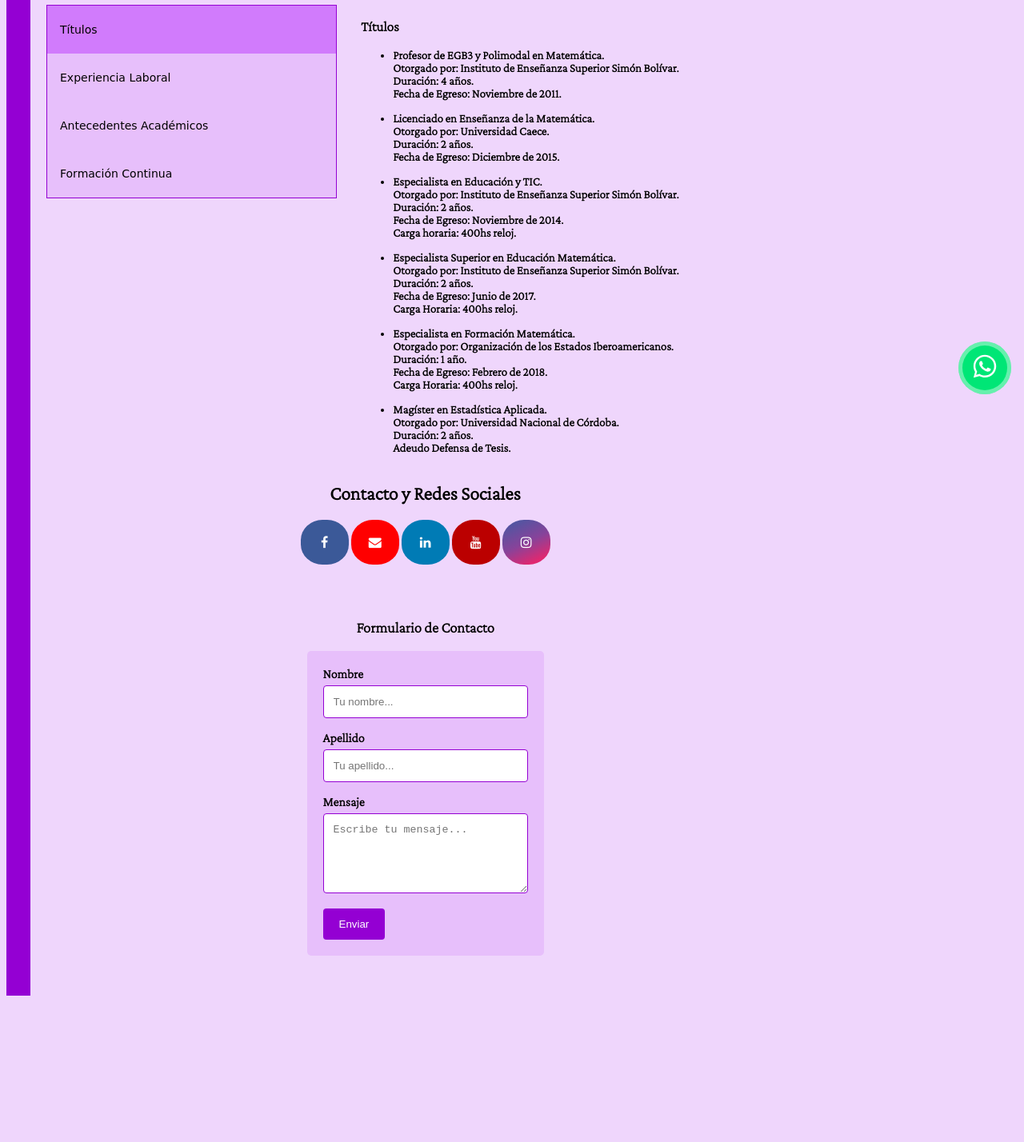
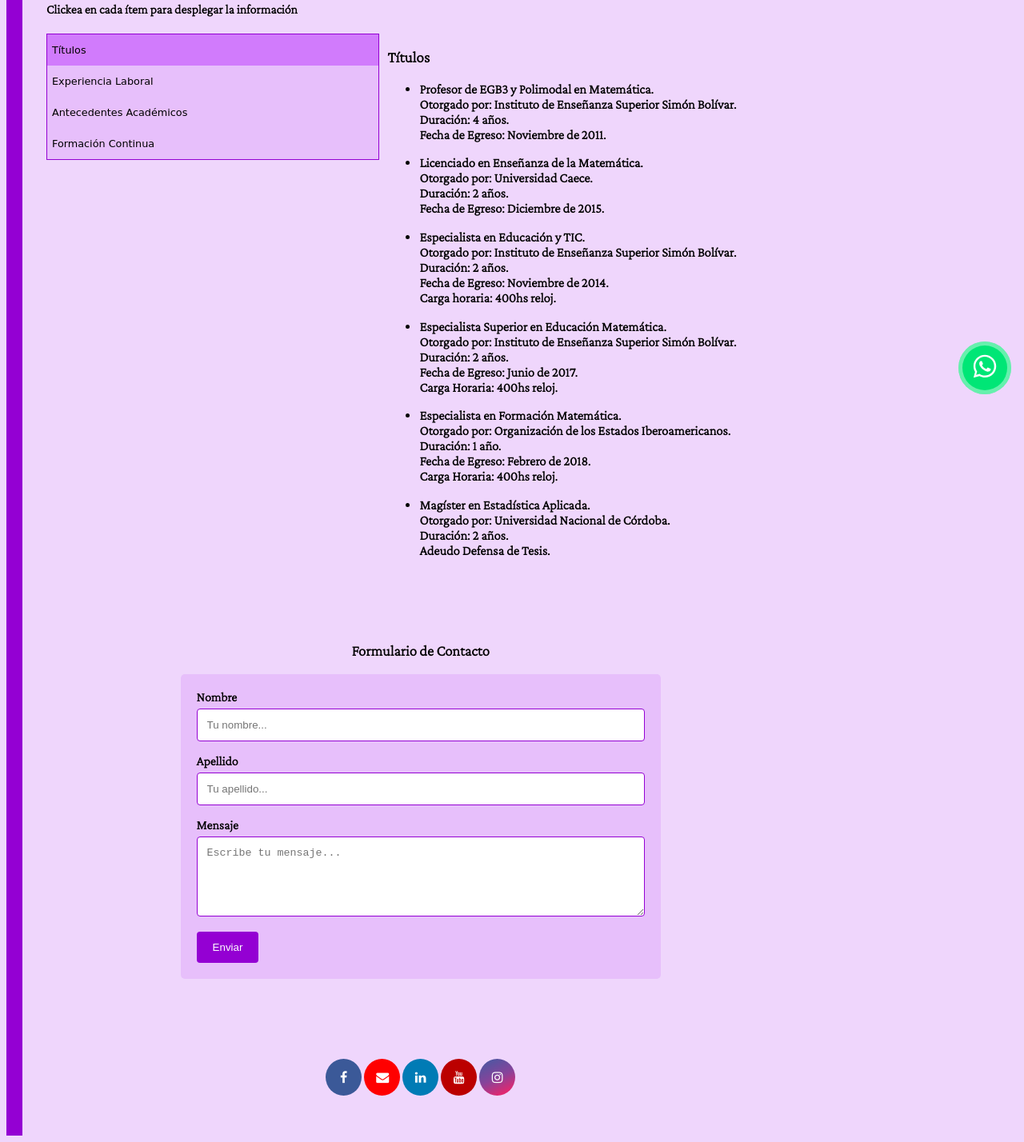
Before and after one commit to vpalazzesi/vpalazzesi.github.io, a plain HTML site: page index.html in a window 1280 px wide. Shown: the part 291-1719 px from the top of the page at 80% size. Before the commit the page ends 1574 px from the top, so only its background shows below. Drawn offline with nearby package versions, Linux system fonts and the light colour scheme; a web font is replaced by a local one.

Commit message:
Add files via upload
second commit

```diff
--- a/index.html
+++ b/index.html
@@ -21,8 +21,8 @@
 
         <div class="encabezado">
             <h1>Currículum Vitae</h1>
-            <h2>Víctor Omar Palazzesi</h2>
-            <p><b>DNI:</b> 34094481</p>
+            <h1>Víctor Omar Palazzesi</h1>
+            <h2>DNI: 34094481</h2>
         </div>
 
         <img src="foto.png" alt="Foto de Perfil">
@@ -401,13 +401,6 @@
 
 
     <footer>
-        <h2>Contacto y Redes Sociales</h2>
-
-            <a href="https://www.facebook.com/victor.palazzesi/" class="fa fa-facebook"></a>
-            <a href="mailto:victorpalazzesi@gmail.com?subject= Contacto" class="fa fa-envelope"></a>
-            <a href="https://www.linkedin.com/in/victor-p-01b241230/" class="fa fa-linkedin"></a>
-            <a href="https://www.youtube.com/channel/UCh9gmoW1_PzQtltlzABWlbQ" class="fa fa-youtube"></a>
-            <a href="https://www.instagram.com/victorop29/" class="fa fa-instagram"></a>
 
         <section class="contact-form">
             <h3 id="contactform">Formulario de Contacto</h3>
@@ -428,6 +421,17 @@
             </div>
         </section>
 
+        <section class="ft-social">
+
+            <div class="ft-icons">
+                <a href="https://www.facebook.com/victor.palazzesi/" class="fa fa-facebook"></a>
+                <a href="mailto:victorpalazzesi@gmail.com?subject= Contacto" class="fa fa-envelope"></a>
+                <a href="https://www.linkedin.com/in/victor-p-01b241230/" class="fa fa-linkedin"></a>
+                <a href="https://www.youtube.com/channel/UCh9gmoW1_PzQtltlzABWlbQ" class="fa fa-youtube"></a>
+                <a href="https://www.instagram.com/victorop29/" class="fa fa-instagram"></a>
+            </div>
+        </section>
+
     </footer>
 
     <script src="js.js"></script>
--- a/styles.css
+++ b/styles.css
@@ -1,10 +1,9 @@
 body {
     background-color: #EFD6FC;
-    border-left: 30px solid darkviolet;
+    border-left: 20px solid darkviolet;
 }
 
 header, section {
-    margin: 0 auto;
     font-family: 'Crimson Pro', serif;
 }
 
@@ -19,23 +18,35 @@ header {
     text-align: center;
 }
 
+h1 {
+    font-size: 3vw;
+}
+
+h2 {
+    font-size: 2vw;
+}
+
 img {
-    width: 125px;
+    max-width: 12%;
     height: "auto";
     border-radius: 30%;
 }
 
 section {
     box-sizing: border-box;
-    padding: 5px 10px 10px 20px;
+    padding: 5px 30px 10px 30px;
     font-weight: bold;
+}
+
+h4 {
+    font-size: 1.25vw;
 }
 
 .tab {
 float: left;
 border: 1px solid darkviolet;
 background-color: #E7BFFB;
-width: 30%;
+width: 35%;
 height: auto;
 }
 
@@ -43,14 +54,14 @@ height: auto;
 display: block;
 background-color: transparent;
 color: black;
-padding: 22px 16px;
+padding: 12px 6px;
 width: 100%;
 border: none;
 outline: none;
 text-align: left;
 cursor: pointer;
 transition: 0.5s;
-font-size: 14px;
+font-size: 1vw;
 font-family: 'Unbounded', cursive;
 }
 
@@ -64,12 +75,12 @@ background-color: #D17BFC;
 
 .tabcontent {
 float: left;
-padding: 0px 20px 20px 30px;
+padding: 0px 10px 20px 10px;
 border: none;
-width: 60%;
+width: 50%;
 border-left: none;
 height: auto;
-font-size: 15px;
+font-size: 1.3vw;
 font-family: 'Crimson Pro', serif;
 }
 
@@ -78,17 +89,16 @@ footer {
     font-weight: bold;
     text-align: center;
     width: 80%;
-    margin-bottom: 1cm;
     padding: 20px 0px 0px 0px;
   }
 
 .fa {
-    padding: 20px;
-    font-size: 70px;
-    width: 20px;
+    padding: 15px;
+    font-size: 0.5vw;
+    width: 15px;
     text-align: center;
     text-decoration: none;
-    border-radius: 45%;
+    border-radius: 50%;
   }
 
 .fa:hover {
@@ -174,11 +184,33 @@ svg {
     line-height: 0;
 }
 
+.ft-social {
+    width: 100%;
+    max-width: 600px;
+    margin: 0 auto;
+    display: flex;
+    text-align: left;
+    justify-content: center;
+    flex-direction: row;
+    align-items: center;
+    font-family: "Crimson Pro", serif;
+    font-size: 1.25vw;
+    box-sizing: content-box;
+    padding: 50px;
+}
+
 .contact-form {
+    width: 100%;
+    max-width: 600px;
+    margin: 0 auto;
+    display: flex;
     text-align: left;
+    justify-content: center;
+    flex-direction: column;
+    align-items: center;
     font-family: "Crimson Pro", serif;
+    font-size: 1.25vw;
     box-sizing: content-box;
-    width: 30%;
     padding: 50px;
 }
 
```
